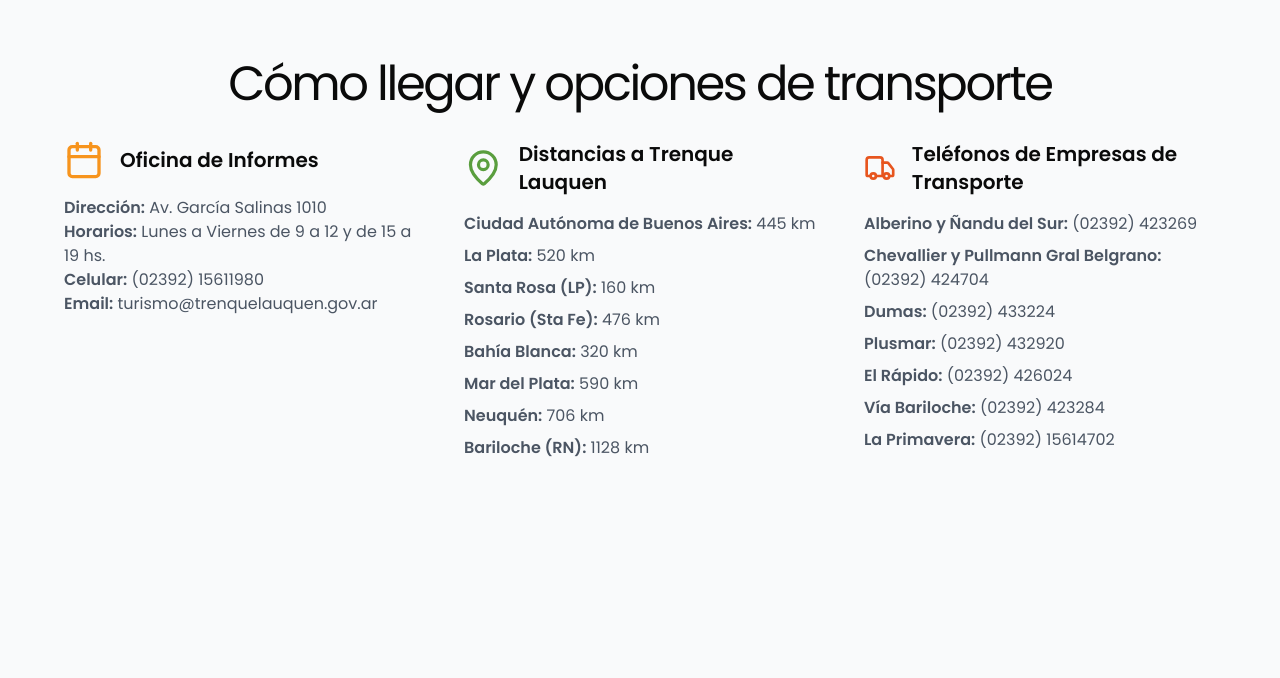
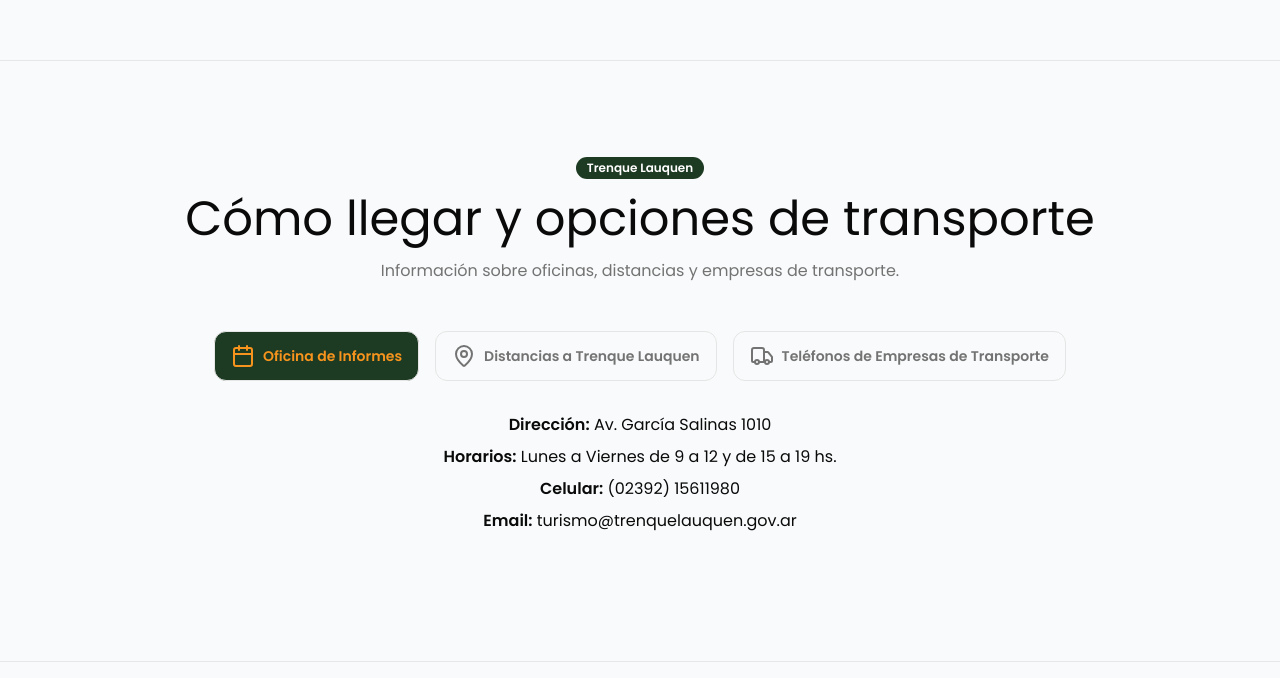
Before and after one commit to frandepe/congreso2025, a React (Vite) app: page /ubicacion-y-alojamiento in a window 1280 px wide. Shown: the part 1522-2200 px from the top of the page. Built offline with nearby package versions, Linux system fonts and the light colour scheme.

Commit message:
como llegar

```diff
--- a/package.json
+++ b/package.json
@@ -21,6 +21,7 @@
     "@radix-ui/react-navigation-menu": "^1.2.5",
     "@radix-ui/react-slider": "^1.3.5",
     "@radix-ui/react-slot": "^1.1.2",
+    "@radix-ui/react-tabs": "^1.1.13",
     "class-variance-authority": "^0.7.1",
     "clsx": "^2.1.1",
     "embla-carousel-react": "^8.5.2",
--- a/src/components/CardsPatrocinadoresPagination/CardsPatrocinadoresPagination.tsx
+++ b/src/components/CardsPatrocinadoresPagination/CardsPatrocinadoresPagination.tsx
@@ -3,7 +3,48 @@ import { TextPagination } from "@/components/ui/text-pagination";
 
 const ITEMS_PER_PAGE = 6;
 
+interface Patrocinador {
+  image: string;
+  title: string;
+  description: string;
+  url: string;
+}
+
 const patrocinadoresData = [
+  {
+    image: "/assets/patrocinadores/nd-capacitaciones.png",
+    title: "ND Capacitaciones",
+    description:
+      "Es una empresa dedicada a la Capacitación en emergencias, con una alta experiencia en el tema de mas de 30 años, brinda diferentes capacitaciones relacionadas al accionar del ciudadano común frente a emergencias. En la empresa podes encontrar las siguientes capacitaciones:  “Socorros urbanos con RCP y DEA”  “Formador de Brigadistas de Emergencias”  “Monitor de Zonas Cardio Seguras”  “Primeros Auxilios para Perros y Gatos”  “Primeros Socorros Psicológicos”",
+    url: "https://ndcapacitaciones.com.ar",
+  },
+  {
+    image: "/assets/patrocinadores/lecsy.png",
+    title: "LECSY",
+    description: `LECSY (Learning Certificate System) es una plataforma de capacitación a distancia que brinda a los equipos las herramientas que el mundo actual necesita. Ofrece un innovador sistema de enseñanza y certificación, integrando materiales de estudio, simuladores, aporte docente, experiencia del usuario y registros para retroalimentación y calificación. Misión: colaborar, facilitar, respaldar y potenciar a centros y personas usuarias para lograr un aprendizaje efectivo, duradero y aplicable, registrando y certificando cada paso del proceso. Visión: aumentar la seguridad, mejorar la sobrevida y reducir la morbilidad de las personas asistidas por personal entrenado con LECSY, potenciando el aprendizaje, las emociones, las competencias y el análisis reflexivo.`,
+    url: "https://www.lecsy.com.ar/",
+  },
+  {
+    image: "/assets/patrocinadores/nexo-tecnologico.png",
+    title: "Nexo Tecnológico",
+    description:
+      "Somos una empresa argentina que diseña y fabrica simuladores para capacitaciones en RCP y primeros auxilios, con tecnología de vanguardia que permite a instructores y profesionales de la salud brindar entrenamientos con mayor realismo. Creemos que cuando una persona se siente segura, puede salvar una vida.",
+    url: "https://nexotecnologico.com",
+  },
+  {
+    image: "/assets/patrocinadores/argentinareanima.png",
+    title: "Argentina reanima",
+    description:
+      "Capacitamos a personas en técnicas de reanimación cardiopulmonar (RCP), uso de desfibriladores externos automáticos (DEA) y Maniobra de Heimlich, promoviendo además el cumplimiento de la Ley 27.159. Fomentamos una comunidad comprometida, solidaria y preparada para actuar de manera rápida y eficaz ante situaciones críticas como la muerte súbita, fortaleciendo el rol de cada persona como primer respondiente en la cadena de respuesta",
+    url: "https://argentinareanima.org.ar",
+  },
+  {
+    image: "/assets/patrocinadores/aces.png",
+    title: "Aces",
+    description:
+      "La Asociación para la Capacitación en Emergencias y Socorros (ACES) es una organización académica sin fines de lucro fundada en el año 2000 con sus casas matrices en Argentina y Canadá. Se dedica a la enseñanza médica, entrenamiento en emergencias, seguridad y rescate. También se dedica a difundir programas de prevención para especialistas y personal de la salud. Desde su constitución la institución trabaja en forma continua para alcanzar los mayores estándares en excelencia educativa. ACES es miembro de la red internacional de entrenamiento AIDER, cuenta con más de cinco mil instructores certificados en América Latina, Brasil, Canadá, España, Estados Unidos, Portugal y Tailandia. La institución ofrece y enseña más de treinta cursos diferentes provenientes de instituciones científicas y médicas ampliamente reconocidas. Todas las formaciones son internacionalmente certificadas por la Asociación Internacional ACES, por la red AIDER Canadá y/o por American ECHO, todas ellas instituciones internacionales de primer nivel. Las capacitaciones brindadas, siguen las últimas recomendaciones de ILCOR, el consejo Europeo de Resucitación, la AAP (American Academy of Pediatrics) y la OPS (Organización Panamericana de la Salud), y están en constante actualización para estar siempre al día con los protocolos más recientes.",
+    url: "https://www.acesint.org/web/es/",
+  },
   {
     image: "/assets/patrocinadores/patro-tl.png",
     title: "Trenque Lauquen",
@@ -18,60 +59,18 @@ const patrocinadoresData = [
       "El Área de Defensa Civil del Municipio de Trenque Lauquen en conjunto con la Secretaria de Abordaje Territorial, es parte de la organización de este Congreso y es el encargado de realizar las capacitaciones en RCP y uso del DEA en cada uno de los Edificios que cuentan con el equipamiento, ya sean públicos o privados, brindando así la llegada de capacitación a todo el distrito trabajando en prevención con la población, con el fin de hacer a Trenque Lauquen un Distrito Cardio Protegido.-",
     url: "https://www.trenquelauquen.gov.ar/tramites-y-servicios/defensa-civil/",
   },
-  {
-    image: "/assets/patrocinadores/nd-capacitaciones.png",
-    title: "ND Capacitaciones",
-    description:
-      "Es una empresa dedicada a la Capacitación en emergencias, con una alta experiencia en el tema de mas de 30 años, brinda diferentes capacitaciones relacionadas al accionar del ciudadano común frente a emergencias. En la empresa podes encontrar las siguientes capacitaciones:  “Socorros urbanos con RCP y DEA”  “Formador de Brigadistas de Emergencias”  “Monitor de Zonas Cardio Seguras”  “Primeros Auxilios para Perros y Gatos”  “Primeros Socorros Psicológicos”",
-    url: "https://ndcapacitaciones.com.ar",
-  },
-  {
-    image: "/assets/patrocinadores/nexo-tecnologico.png",
-    title: "Nexo Tecnológico",
-    description: "Somos una empresa argentina que diseña y fabrica simuladores para capacitaciones en RCP y primeros auxilios, con tecnología de vanguardia que permite a instructores y profesionales de la salud brindar entrenamientos con mayor realismo. Creemos que cuando una persona se siente segura, puede salvar una vida.",
-    url: "https://nexotecnologico.com",
-  },
-  {
-    image: "/assets/patrocinadores/argentinareanima.png",
-    title: "Argentina reanima",
-    description: "Capacitamos a personas en técnicas de reanimación cardiopulmonar (RCP), uso de desfibriladores externos automáticos (DEA) y Maniobra de Heimlich, promoviendo además el cumplimiento de la Ley 27.159. Fomentamos una comunidad comprometida, solidaria y preparada para actuar de manera rápida y eficaz ante situaciones críticas como la muerte súbita, fortaleciendo el rol de cada persona como primer respondiente en la cadena de respuesta",
-    url: "https://argentinareanima.org.ar",
-  },
-  {
-    image: "/assets/patrocinadores/aces.png",
-    title: "Aces",
-    description: "La Asociación para la Capacitación en Emergencias y Socorros (ACES) es una organización académica sin fines de lucro fundada en el año 2000 con sus casas matrices en Argentina y Canadá. Se dedica a la enseñanza médica, entrenamiento en emergencias, seguridad y rescate. También se dedica a difundir programas de prevención para especialistas y personal de la salud. Desde su constitución la institución trabaja en forma continua para alcanzar los mayores estándares en excelencia educativa. ACES es miembro de la red internacional de entrenamiento AIDER, cuenta con más de cinco mil instructores certificados en América Latina, Brasil, Canadá, España, Estados Unidos, Portugal y Tailandia. La institución ofrece y enseña más de treinta cursos diferentes provenientes de instituciones científicas y médicas ampliamente reconocidas. Todas las formaciones son internacionalmente certificadas por la Asociación Internacional ACES, por la red AIDER Canadá y/o por American ECHO, todas ellas instituciones internacionales de primer nivel. Las capacitaciones brindadas, siguen las últimas recomendaciones de ILCOR, el consejo Europeo de Resucitación, la AAP (American Academy of Pediatrics) y la OPS (Organización Panamericana de la Salud), y están en constante actualización para estar siempre al día con los protocolos más recientes.",
-    url: "https://www.acesint.org/web/es/",
-  },
 ];
 
-function CardsPatrocinadoresPagination() {
-  const [currentPage, setCurrentPage] = useState(1);
-  const totalPages = Math.ceil(patrocinadoresData.length / ITEMS_PER_PAGE);
-
-  const items = patrocinadoresData.slice(
-    (currentPage - 1) * ITEMS_PER_PAGE,
-    currentPage * ITEMS_PER_PAGE
-  );
-
-  return (
-    <div className="container px-6">
-      <TextPagination
-        currentPage={currentPage}
-        totalPages={totalPages}
-        onPageChange={setCurrentPage}
-      />
-      <div className="grid grid-cols-1 sm:grid-cols-2 lg:grid-cols-3 gap-8">
-        {items.map((item, index) => {
+function PatrocinadorCard({ item }: { item: Patrocinador }) {
   const [isExpanded, setIsExpanded] = useState(false);
-          const maxLength = 200; // Longitud máxima antes de mostrar "Ver más"
+  const maxLength = 200;
   const truncatedDescription =
     item.description.length > maxLength
       ? item.description.substring(0, maxLength) + "..."
       : item.description;
 
   return (
-            <div key={index} className="flex flex-col gap-2 ">
+    <div className="flex flex-col gap-2">
       <a
         href={item.url}
         target="_blank"
@@ -102,7 +101,29 @@ function CardsPatrocinadoresPagination() {
       )}
     </div>
   );
-        })}
+}
+
+function CardsPatrocinadoresPagination() {
+  const [currentPage, setCurrentPage] = useState(1);
+  const totalPages = Math.ceil(patrocinadoresData.length / ITEMS_PER_PAGE);
+
+  const items = patrocinadoresData.slice(
+    (currentPage - 1) * ITEMS_PER_PAGE,
+    currentPage * ITEMS_PER_PAGE
+  );
+
+  return (
+    <div className="container px-6">
+      <TextPagination
+        currentPage={currentPage}
+        totalPages={totalPages}
+        onPageChange={setCurrentPage}
+      />
+
+      <div className="grid grid-cols-1 sm:grid-cols-2 lg:grid-cols-3 gap-8">
+        {items.map((item, index) => (
+          <PatrocinadorCard key={index} item={item} />
+        ))}
       </div>
 
       <TextPagination
--- a/src/components/SliderPatrocinadores/Patrocinadores.tsx
+++ b/src/components/SliderPatrocinadores/Patrocinadores.tsx
@@ -34,12 +34,17 @@ const DC = (props: SVGProps<SVGSVGElement>) => (
   <img src={"/assets/patrocinadores/patro-dc.png"} width={100} height={100} />
 );
 
+// const ArgentinaReanima = (props: SVGProps<SVGSVGElement>) => (
+//   <img src={"/assets/patrocinadores/argentinareanima.png"} width={100} height={100} />
+// );
+
 // Массив с логотипами
 const allLogos = [
   { name: "DC", id: 1, img: DC },
   { name: "TL", id: 2, img: TL },
   { name: "NexoTecnologico", id: 3, img: NexoTecnologico },
   { name: "NDcapacitaciones", id: 4, img: NDcapacitaciones },
+  // { name: "ArgentinaReanima", id: 5, img: ArgentinaReanima },
 ];
 
 export function PatrocinadoresComponent() {
--- a/src/components/Transporte/Transporte.tsx
+++ b/src/components/Transporte/Transporte.tsx
@@ -1,109 +1,220 @@
+
+
+// export const Transporte = () => {
+//   return (
+//     <section className="max-w-6xl mx-auto py-12">
+//       <h2 className="text-3xl md:text-5xl text-center mb-8 tracking-tighter font-regular">
+//         Cómo llegar y opciones de transporte
+//       </h2>
+
+//       <div className="grid grid-cols-1 md:grid-cols-2 lg:grid-cols-3 gap-12">
+//         {/* Oficina de Informes */}
+//         <div className="flex flex-col items-start">
+//           <div className="flex items-center mb-4">
+//             <Calendar className="w-10 h-10 text-orange" />
+//             <h3 className="text-xl font-semibold ml-4">
+//               Oficina de Informes
+//             </h3>
+//           </div>
+//           <p className="text-gray-600">
+//             <span className="font-semibold">Dirección:</span> Av. García Salinas
+//             1010
+//           </p>
+//           <p className="text-gray-600">
+//             <span className="font-semibold">Horarios:</span> Lunes a Viernes de
+//             9 a 12 y de 15 a 19 hs.
+//           </p>
+//           <p className="text-gray-600">
+//             <span className="font-semibold">Celular:</span> (02392) 15611980
+//           </p>
+//           <p className="text-gray-600">
+//             <span className="font-semibold">Email:</span>{" "}
+//             turismo@trenquelauquen.gov.ar
+//           </p>
+//         </div>
+
+//         {/* Distancias a Trenque Lauquen */}
+//         <div className="flex flex-col items-start">
+//           <div className="flex items-center mb-4">
+//             <MapPin className="w-10 h-10 text-lightGreen" />
+//             <h3 className="text-xl font-semibold ml-4">
+//               Distancias a Trenque Lauquen
+//             </h3>
+//           </div>
+//           <ul className="text-gray-600 space-y-2">
+//             <li>
+//               <strong>Ciudad Autónoma de Buenos Aires:</strong> 445 km
+//             </li>
+//             <li>
+//               <strong>La Plata:</strong> 520 km
+//             </li>
+//             <li>
+//               <strong>Santa Rosa (LP):</strong> 160 km
+//             </li>
+//             <li>
+//               <strong>Rosario (Sta Fe):</strong> 476 km
+//             </li>
+//             <li>
+//               <strong>Bahía Blanca:</strong> 320 km
+//             </li>
+//             <li>
+//               <strong>Mar del Plata:</strong> 590 km
+//             </li>
+//             <li>
+//               <strong>Neuquén:</strong> 706 km
+//             </li>
+//             <li>
+//               <strong>Bariloche (RN):</strong> 1128 km
+//             </li>
+//           </ul>
+//         </div>
+
+//         {/* Teléfonos de Empresas de Transporte */}
+//         <div className="flex flex-col items-start">
+//           <div className="flex items-center mb-4">
+//             <Truck className="w-10 h-10 text-redOrange" />
+//             <h3 className="text-xl font-semibold ml-4">
+//               Teléfonos de Empresas de Transporte
+//             </h3>
+//           </div>
+//           <ul className="text-gray-600 space-y-2">
+//             <li>
+//               <strong>Alberino y Ñandu del Sur:</strong> (02392) 423269
+//             </li>
+//             <li>
+//               <strong>Chevallier y Pullmann Gral Belgrano:</strong> (02392)
+//               424704
+//             </li>
+//             <li>
+//               <strong>Dumas:</strong> (02392) 433224
+//             </li>
+//             <li>
+//               <strong>Plusmar:</strong> (02392) 432920
+//             </li>
+//             <li>
+//               <strong>El Rápido:</strong> (02392) 426024
+//             </li>
+//             <li>
+//               <strong>Vía Bariloche:</strong> (02392) 423284
+//             </li>
+//             <li>
+//               <strong>La Primavera:</strong> (02392) 15614702
+//             </li>
+//           </ul>
+//         </div>
+//       </div>
+//     </section>
+//   );
+// };
+
+
+import React from "react";
+import { Tabs, TabsContent, TabsList, TabsTrigger } from "@radix-ui/react-tabs";
 import { Calendar, MapPin, Truck } from "lucide-react";
-import React from "react";
 
-export const Transporte = () => {
+import { Badge } from "@/components/ui/badge";
+
+interface Tab {
+  value: string;
+  icon: React.ReactNode;
+  label: string;
+  content: React.ReactNode;
+}
+
+interface TransporteProps {
+  badge?: string;
+  heading?: string;
+  description?: string;
+  tabs?: Tab[];
+}
+
+const Transporte = ({
+  badge = "Trenque Lauquen",
+  heading = "Cómo llegar y opciones de transporte",
+  description = "Información sobre oficinas, distancias y empresas de transporte.",
+  tabs = [
+    {
+      value: "tab-1",
+      icon: <Calendar />,
+      label: "Oficina de Informes",
+      content: (
+      <ul className="space-y-2 text-center">
+        <li><strong>Dirección:</strong> Av. García Salinas 1010</li>
+        <li><strong>Horarios:</strong> Lunes a Viernes de 9 a 12 y de 15 a 19 hs.</li>
+        <li><strong>Celular:</strong> (02392) 15611980</li>
+        <li><strong>Email:</strong> turismo@trenquelauquen.gov.ar</li>
+      </ul>
+      ),
+    },
+    {
+      value: "tab-2",
+      icon: <MapPin />,
+      label: "Distancias a Trenque Lauquen",
+      content: (
+        <ul className="space-y-2 text-center">
+          <li><strong>Ciudad Autónoma de Buenos Aires:</strong> 445 km</li>
+          <li><strong>La Plata:</strong> 520 km</li>
+          <li><strong>Santa Rosa (LP):</strong> 160 km</li>
+          <li><strong>Rosario (Sta Fe):</strong> 476 km</li>
+          <li><strong>Bahía Blanca:</strong> 320 km</li>
+          <li><strong>Mar del Plata:</strong> 590 km</li>
+          <li><strong>Neuquén:</strong> 706 km</li>
+          <li><strong>Bariloche (RN):</strong> 1128 km</li>
+        </ul>
+      ),
+    },
+    {
+      value: "tab-3",
+      icon: <Truck />,
+      label: "Teléfonos de Empresas de Transporte",
+      content: (
+        <ul className="space-y-2 text-center">
+          <li><strong>Alberino y Ñandu del Sur:</strong> (02392) 423269</li>
+          <li><strong>Chevallier y Pullmann Gral Belgrano:</strong> (02392) 424704</li>
+          <li><strong>Dumas:</strong> (02392) 433224</li>
+          <li><strong>Plusmar:</strong> (02392) 432920</li>
+          <li><strong>El Rápido:</strong> (02392) 426024</li>
+          <li><strong>Vía Bariloche:</strong> (02392) 423284</li>
+          <li><strong>La Primavera:</strong> (02392) 15614702</li>
+        </ul>
+      ),
+    },
+  ],
+}: TransporteProps) => {
   return (
     <section className="max-w-6xl mx-auto py-12">
-      <h2 className="text-3xl md:text-5xl text-center mb-8 tracking-tighter font-regular">
-        Cómo llegar y opciones de transporte
-      </h2>
+      <div className="flex flex-col items-center gap-4 text-center mb-12">
+        <Badge variant="default">{badge}</Badge>
+        <h2 className="text-3xl md:text-5xl font-regular">{heading}</h2>
+        <p className="text-muted-foreground">{description}</p>
+      </div>
 
-      <div className="grid grid-cols-1 md:grid-cols-2 lg:grid-cols-3 gap-12">
-        {/* Oficina de Informes */}
-        <div className="flex flex-col items-start">
-          <div className="flex items-center mb-4">
-            <Calendar className="w-10 h-10 text-orange" />
-            <h3 className="text-xl font-semibold ml-4">
-              Oficina de Informes
-            </h3>
-          </div>
-          <p className="text-gray-600">
-            <span className="font-semibold">Dirección:</span> Av. García Salinas
-            1010
-          </p>
-          <p className="text-gray-600">
-            <span className="font-semibold">Horarios:</span> Lunes a Viernes de
-            9 a 12 y de 15 a 19 hs.
-          </p>
-          <p className="text-gray-600">
-            <span className="font-semibold">Celular:</span> (02392) 15611980
-          </p>
-          <p className="text-gray-600">
-            <span className="font-semibold">Email:</span>{" "}
-            turismo@trenquelauquen.gov.ar
-          </p>
-        </div>
+      <Tabs defaultValue={tabs[0].value}>
+        <TabsList className="flex flex-col sm:flex-row justify-center gap-4 mb-8">
+          {tabs.map((tab) => (
+            <TabsTrigger
+              key={tab.value}
+              value={tab.value}
+              className="flex items-center gap-2 rounded-xl px-4 py-3 text-sm font-semibold text-muted-foreground data-[state=active]:bg-primary data-[state=active]:text-secondary border"
+            >
+              {React.cloneElement(tab.icon as any, { className: "w-6 h-6" })}
+              {tab.label}
+            </TabsTrigger>
+          ))}
+        </TabsList>
 
-        {/* Distancias a Trenque Lauquen */}
-        <div className="flex flex-col items-start">
-          <div className="flex items-center mb-4">
-            <MapPin className="w-10 h-10 text-lightGreen" />
-            <h3 className="text-xl font-semibold ml-4">
-              Distancias a Trenque Lauquen
-            </h3>
-          </div>
-          <ul className="text-gray-600 space-y-2">
-            <li>
-              <strong>Ciudad Autónoma de Buenos Aires:</strong> 445 km
-            </li>
-            <li>
-              <strong>La Plata:</strong> 520 km
-            </li>
-            <li>
-              <strong>Santa Rosa (LP):</strong> 160 km
-            </li>
-            <li>
-              <strong>Rosario (Sta Fe):</strong> 476 km
-            </li>
-            <li>
-              <strong>Bahía Blanca:</strong> 320 km
-            </li>
-            <li>
-              <strong>Mar del Plata:</strong> 590 km
-            </li>
-            <li>
-              <strong>Neuquén:</strong> 706 km
-            </li>
-            <li>
-              <strong>Bariloche (RN):</strong> 1128 km
-            </li>
-          </ul>
-        </div>
-
-        {/* Teléfonos de Empresas de Transporte */}
-        <div className="flex flex-col items-start">
-          <div className="flex items-center mb-4">
-            <Truck className="w-10 h-10 text-redOrange" />
-            <h3 className="text-xl font-semibold ml-4">
-              Teléfonos de Empresas de Transporte
-            </h3>
-          </div>
-          <ul className="text-gray-600 space-y-2">
-            <li>
-              <strong>Alberino y Ñandu del Sur:</strong> (02392) 423269
-            </li>
-            <li>
-              <strong>Chevallier y Pullmann Gral Belgrano:</strong> (02392)
-              424704
-            </li>
-            <li>
-              <strong>Dumas:</strong> (02392) 433224
-            </li>
-            <li>
-              <strong>Plusmar:</strong> (02392) 432920
-            </li>
-            <li>
-              <strong>El Rápido:</strong> (02392) 426024
-            </li>
-            <li>
-              <strong>Vía Bariloche:</strong> (02392) 423284
-            </li>
-            <li>
-              <strong>La Primavera:</strong> (02392) 15614702
-            </li>
-          </ul>
-        </div>
-      </div>
+        {tabs.map((tab) => (
+          <TabsContent
+            key={tab.value}
+            value={tab.value}
+            className="flex flex-col items-center justify-center gap-4 text-center"
+          >
+            {tab.content}
+          </TabsContent>
+        ))}
+      </Tabs>
     </section>
   );
 };
+
+export { Transporte };
--- a/src/pages/UbicacionYAlojamiento.tsx
+++ b/src/pages/UbicacionYAlojamiento.tsx
@@ -9,9 +9,11 @@ export const UbicacionYAlojamiento = () => {
   return (
     <div className="dark:bg-background">
       <Hoteles />
-      <div className="mb-48 px-6">
+      <div className="border-t border-gray-200 dark:border-gray-700 my-12"></div>
+      <div className="mb-20 px-6">
         <Transporte />
       </div>
+      <div className="border-t border-gray-200 dark:border-gray-700 my-12"></div>
       <div className="flex items-center justify-center gap-4 py-8 text-center mb-48">
         <div className="mx-auto flex max-w-4xl flex-col items-center rounded-lg bg-accent p-4 text-center md:rounded-xl md:p-6 lg:p-8">
           <h3 className="mb-2 max-w-3xl font-semibold lg:text-lg">
```
Also changed, not shown: src/components/SliderPatrocinadores/SliderPatrocinadores.tsx (+3 -7 lines), src/components/ui/animated-modal.tsx (+14 -27 lines), src/components/ui/logo-carousel.tsx (+4 -17 lines), public/assets/patrocinadores/lecsy.png (added), 1 other file (tests, documents, lock files or other folders). Lines whose indentation alone changed are shown as unchanged.
